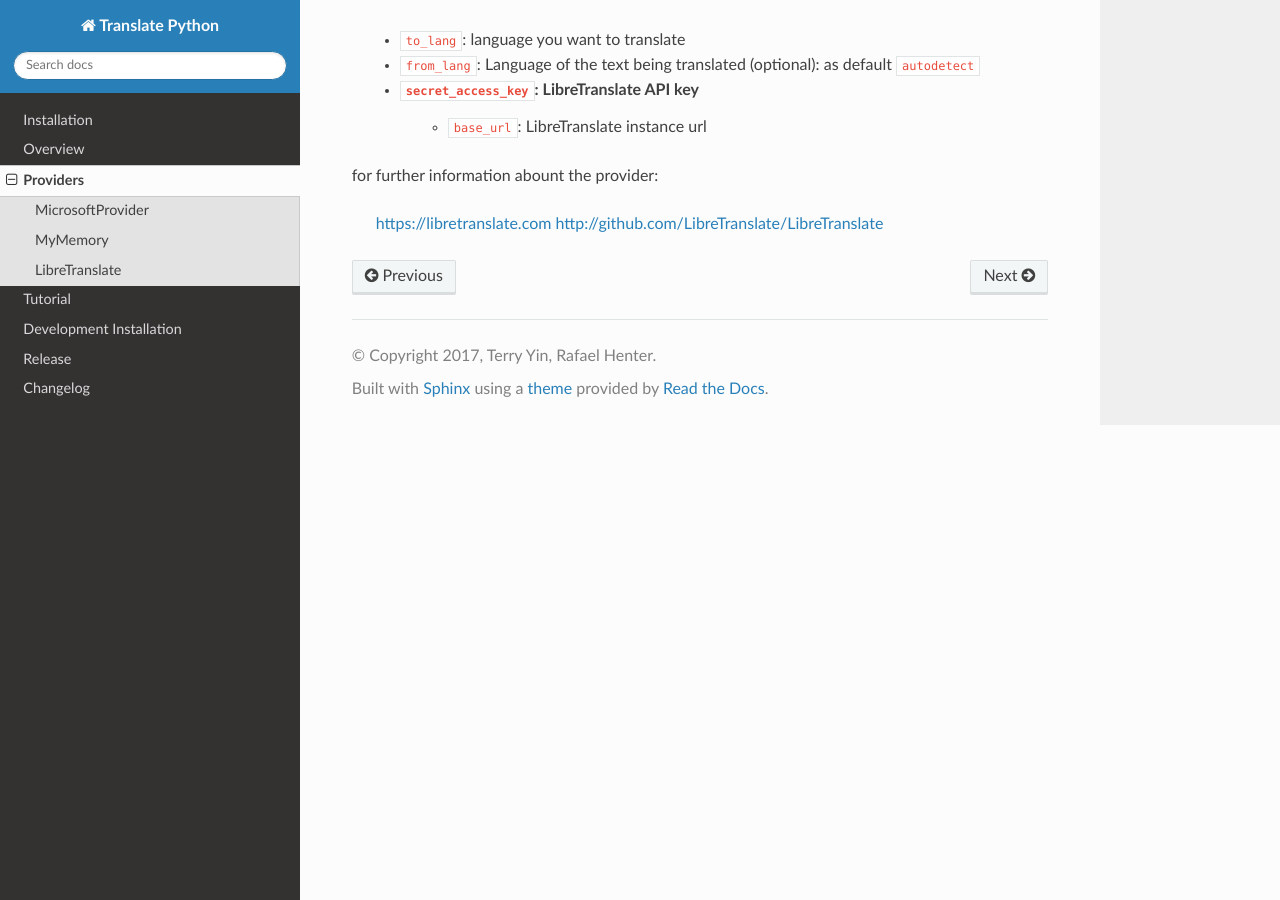
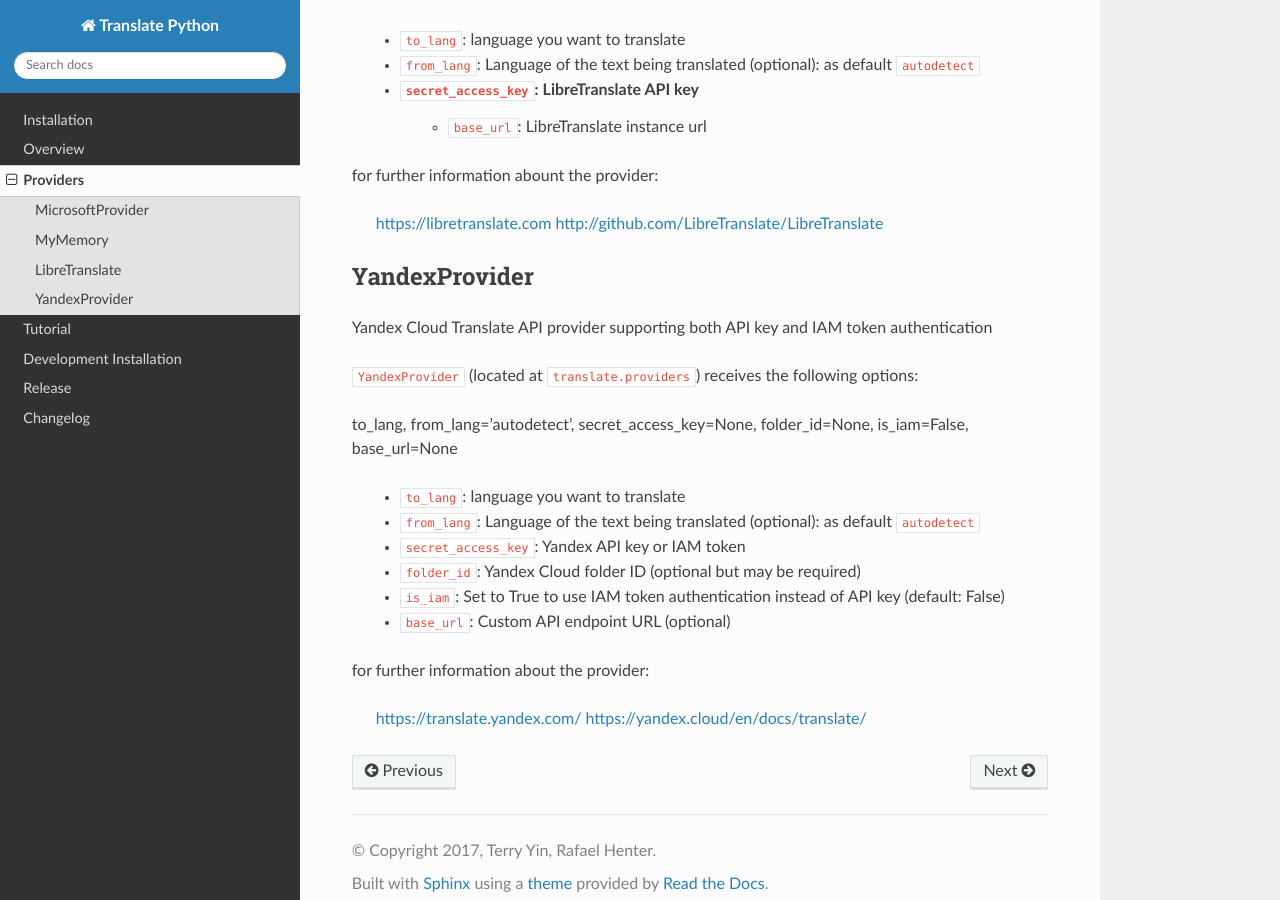
Before and after one commit to terryyin/translate-python, a Sphinx documentation site: the page built from docs/source/providers.rst, in a window 1280 px wide and 900 px high, scrolled down 1245 px. Built offline with Sphinx 7.4.7 and the Read the Docs theme 3.1.0, drawn with Linux system fonts in a browser that asks for light colours.

Commit message:
Update documentation to include Yandex Translate API support
- Added Yandex Translate API to the list of supported providers in README and overview documentation.
- Expanded provider documentation to detail YandexProvider options, including API key and IAM token authentication.
- Updated example usage for the YandexProvider in the README.

```diff
--- a/docs/source/overview.rst
+++ b/docs/source/overview.rst
@@ -1,7 +1,7 @@
 Overview
 ========
 
-Translate is a simple but powerful translation tool written in python with with support for multiple translation providers. By now we offer integration with Microsoft Translation API, Translated MyMemory API, LibreTranslate, and DeepL's free and pro APIs.
+Translate is a simple but powerful translation tool written in python with with support for multiple translation providers. By now we offer integration with Microsoft Translation API, Translated MyMemory API, LibreTranslate, DeepL's free and pro APIs, and Yandex Translate API.
 
 The biggest reason to use translate is to make translations in a simple way without the need of bigger effort and can be used as a translation tool like command line.
 
--- a/docs/source/providers.rst
+++ b/docs/source/providers.rst
@@ -59,3 +59,24 @@ for further information abount the provider:
 
     https://libretranslate.com
     http://github.com/LibreTranslate/LibreTranslate
+
+YandexProvider
+--------------
+
+Yandex Cloud Translate API provider supporting both API key and IAM token authentication
+
+``YandexProvider`` (located at ``translate.providers``) receives the following options:
+
+to_lang, from_lang='autodetect', secret_access_key=None, folder_id=None, is_iam=False, base_url=None
+
+    * ``to_lang``: language you want to translate
+    * ``from_lang``: Language of the text being translated  (optional): as default ``autodetect``
+    * ``secret_access_key``: Yandex API key or IAM token
+    * ``folder_id``: Yandex Cloud folder ID (optional but may be required)
+    * ``is_iam``: Set to True to use IAM token authentication instead of API key (default: False)
+    * ``base_url``: Custom API endpoint URL (optional)
+
+for further information about the provider:
+
+    https://translate.yandex.com/
+    https://yandex.cloud/en/docs/translate/
```
Also changed, not shown: README.rst (+11 -2 lines).
